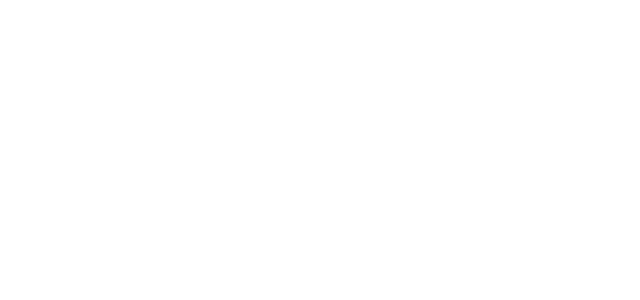
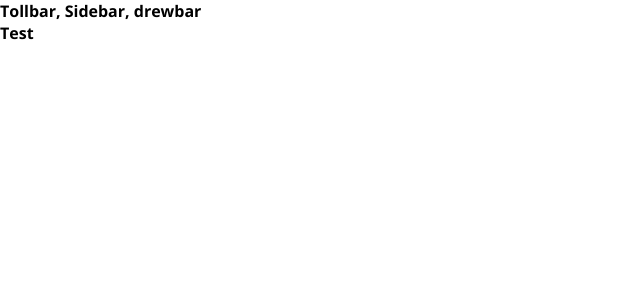
Before and after one commit to AharonIsraelCohen/react-burget-app, a React app: page / in a window 1280 px wide. Shown: the top 300 px of the page, without its empty margins (0-640 px from the left). Built offline with nearby package versions, Linux system fonts and the light colour scheme.

Commit message:
After creating the Layout component, and the Aux one, both cmp because we dont need to manage state

```diff
--- a/scripts/start.js
+++ b/scripts/start.js
@@ -40,7 +40,7 @@
 }
 
 // Tools like Cloud9 rely on this.
-const DEFAULT_PORT = parseInt(process.env.PORT, 10) || 3000;
+const DEFAULT_PORT = parseInt(process.env.PORT, 10) || 3333;
 const HOST = process.env.HOST || '0.0.0.0';
 
 if (process.env.HOST) {
--- a/src/App.js
+++ b/src/App.js
@@ -1,9 +1,13 @@
 import React, { Component } from 'react';
+import Layout from './components/Layout/Layout'
 
 class App extends Component {
   render() {
     return (
       <div>
+        <Layout>
+          Test
+        </Layout>
 
       </div>
     );
--- /dev/null
+++ b/src/components/Layout/Layout.js
@@ -0,0 +1,14 @@
+import React from 'react';
+import Aux from '../../hoc/Auxe'
+
+
+const layout = (props) => (
+    <Aux>
+        <div>Tollbar, Sidebar, drewbar</div>
+        <main>
+            {props.children}
+        </main>
+    </Aux>
+);
+
+export default layout;
--- /dev/null
+++ b/src/hoc/Auxe.js
@@ -0,0 +1,4 @@
+const aux = (props) => props.children;
+
+
+export default aux;
--- a/src/index.css
+++ b/src/index.css
@@ -1,5 +1,5 @@
 body {
   margin: 0;
   padding: 0;
-  font-family: sans-serif;
+  font-family: "Open sans", sans-serif;
 }
```
Also changed, not shown: 1 other file (tests, documents, lock files or other folders).
